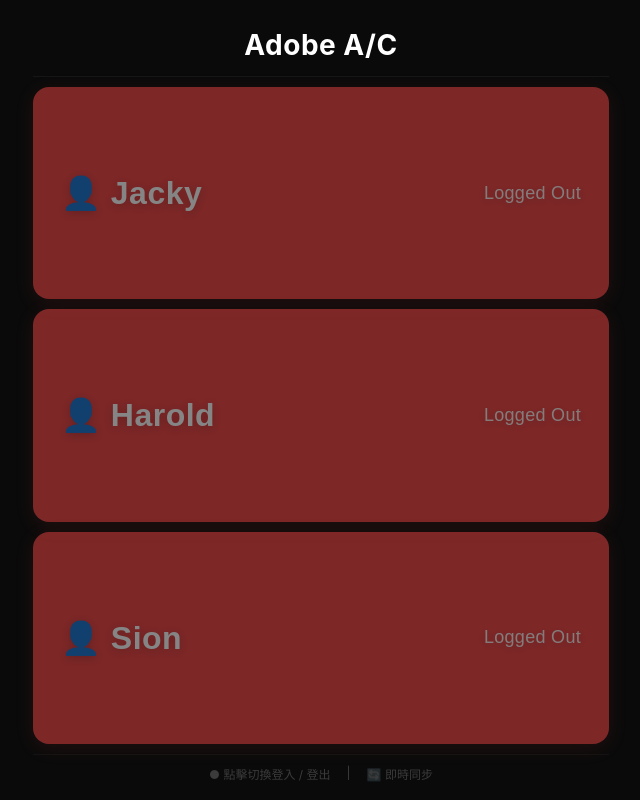
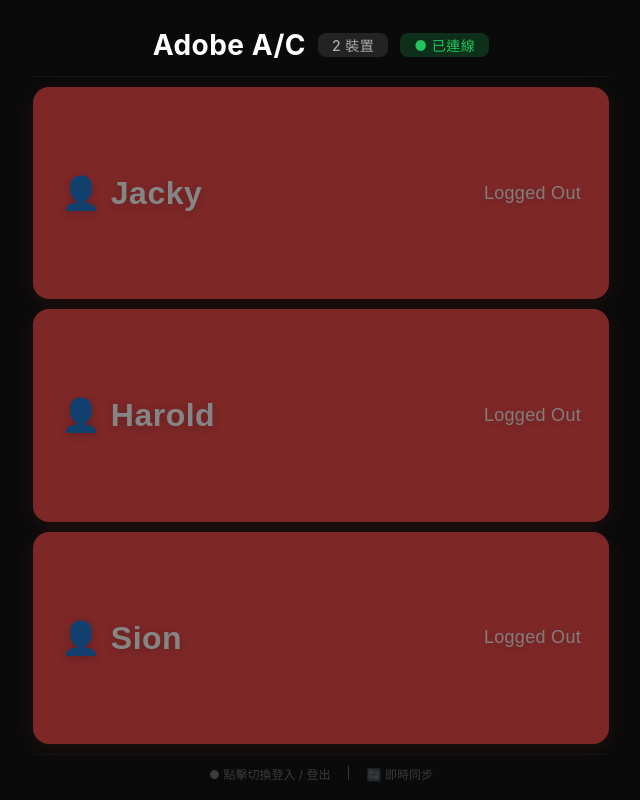
Before and after one commit to jackyleung37-hk/adobe, a plain HTML site: page index.html in a window 1280 px wide. Shown: the whole page, without its empty margins (319-959 px from the left). Drawn offline with Linux system fonts and the light colour scheme; no server answers.

Commit message:
Update index.html

```diff
--- a/index.html
+++ b/index.html
@@ -266,7 +266,8 @@
         <!-- 大標題 -->
         <div class="title">
             Adobe A/C
-
+            <span>2 裝置</span>
+            <span class="status-badge online" id="connectionStatus">● 已連線</span>
         </div>
 
         <!-- 三個大按鈕 -->
```
